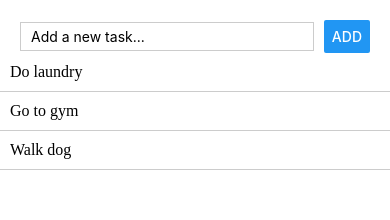
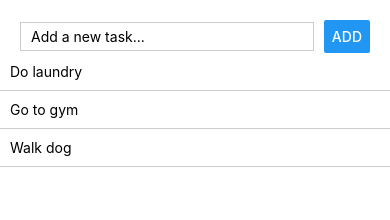
Before and after one commit to K0A1R/cprg303-assignment4, a React Native app: screen / in a window 390 px wide. Shown: the top 220 px of the page. Built offline with nearby package versions, Linux system fonts and the light colour scheme.

Commit message:
Update ToDoList.jsx

```diff
--- a/ToDoList.jsx
+++ b/ToDoList.jsx
@@ -4,6 +4,7 @@ import {
   ScrollView,
   Pressable,
   View,
+  Text,
   StyleSheet,
 } from "react-native";
 
@@ -14,15 +15,14 @@ function ToDoList({ tasks }) {
         {tasks.map((task, index) => (
           <Pressable key={index}>
             <View style={styles.task}>
-                  {task}
+              <Text>{task}</Text>
             </View>
           </Pressable>
         ))}
       </ScrollView>
     </SafeAreaView>
-  )
+  );
 }
-
 
 const styles = StyleSheet.create({
   task: {
@@ -30,7 +30,7 @@ const styles = StyleSheet.create({
     borderBottomWidth: 1,
     borderColor: "#ccc",
   },
-  completed:{
+  completed: {
     backgroundColor: "e0e0e0",
   },
   taskText: {
```
Lines whose indentation alone changed are shown as unchanged.
